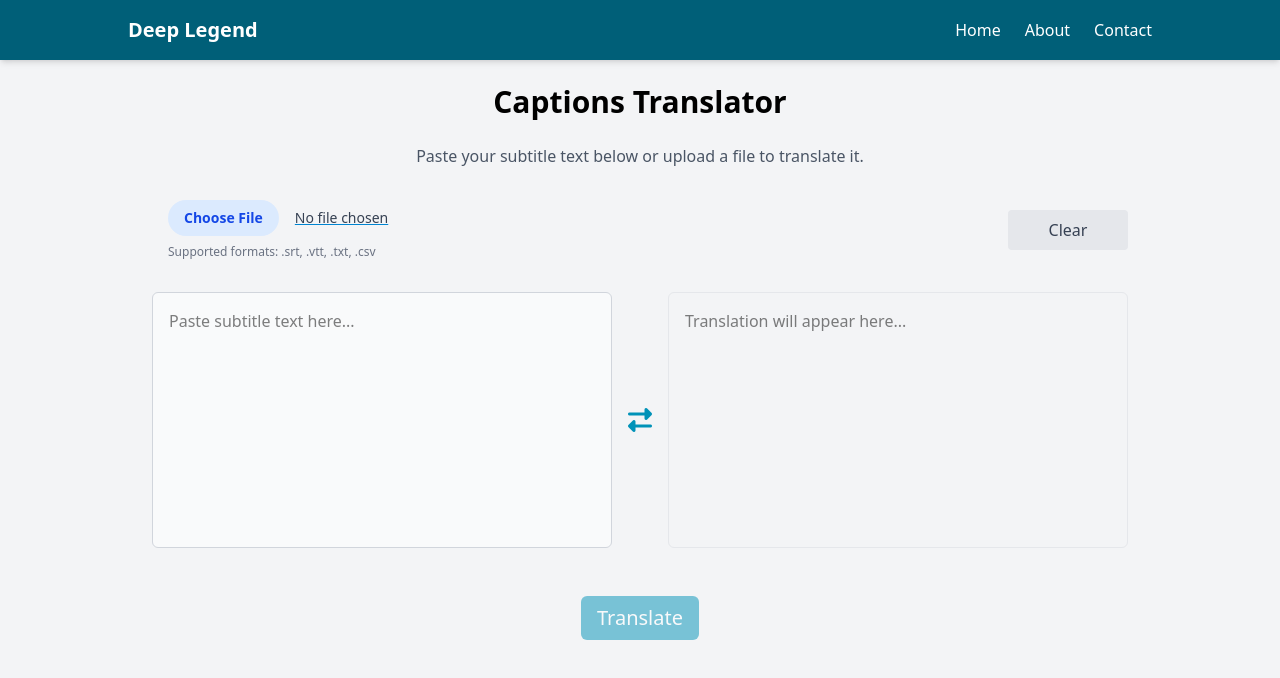
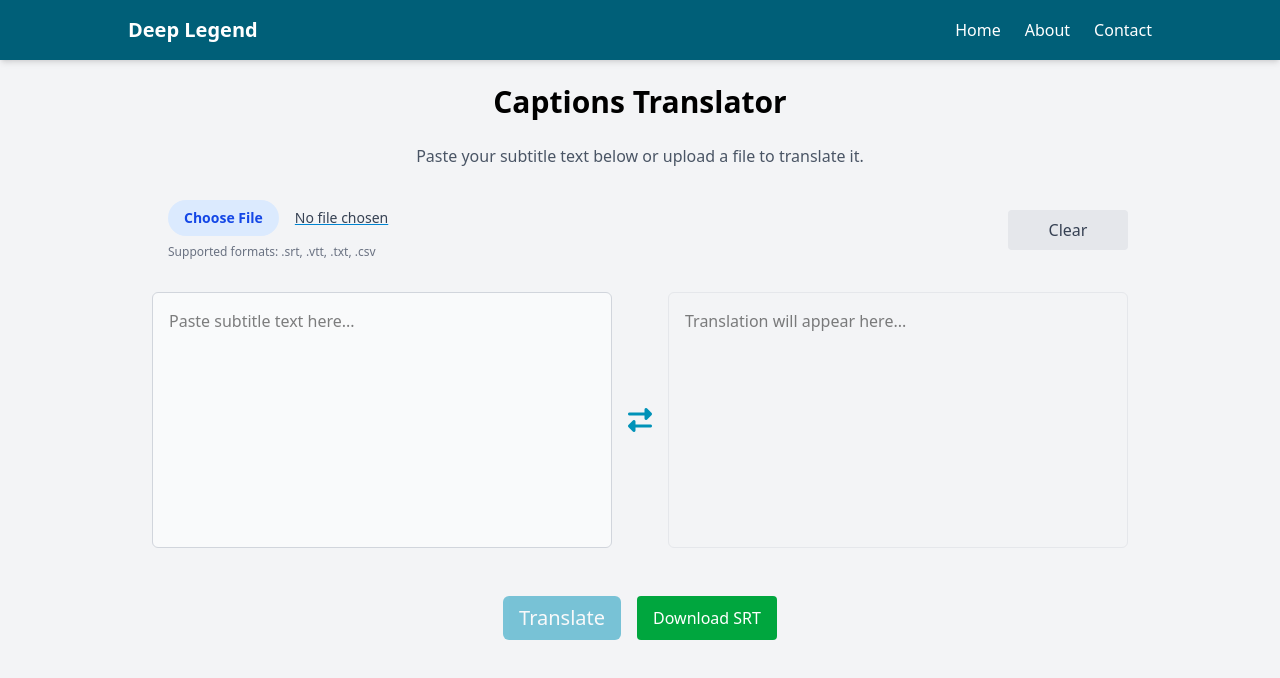
Before and after one commit to anamspe/deep-legend, a React (Vite) app: page / in a window 1280 px wide. Shown: the top 678 px of the page. Built offline with nearby package versions, Linux system fonts and the light colour scheme.

Commit message:
Create handleDownload function and button

```diff
--- a/src/components/TextAreaPanel.jsx
+++ b/src/components/TextAreaPanel.jsx
@@ -47,6 +47,18 @@ const TextAreaPanel = () => {
     setOutputText(outputSRT);
   }
 
+  const handleDownload = () => {
+    const blob = new Blob([outputText], { type: "text/plain;charset=utf-8" });
+    const url = URL.createObjectURL(blob);
+
+    const a = document.createElement("a");
+    a.href = url;
+    a.download = "translated_subtitle.srt";
+    a.click();
+
+    URL.revokeObjectURL(url);
+  }
+
   return (
     <div>
       <h1 className="text-3xl font-bold mb-6 text-center">
@@ -93,6 +105,12 @@ const TextAreaPanel = () => {
         >
           Translate
         </button>
+        <button
+          className="ml-4 px-4 py-2 bg-green-600 text-white rounded hover:bg-green-700 transition"
+          onClick={handleDownload}
+        >
+          Download SRT
+        </button>
       </div>
       {/* <div className="mt-12">
         <h2 className="text-xl font-semibold mb-4 text-center">
```
